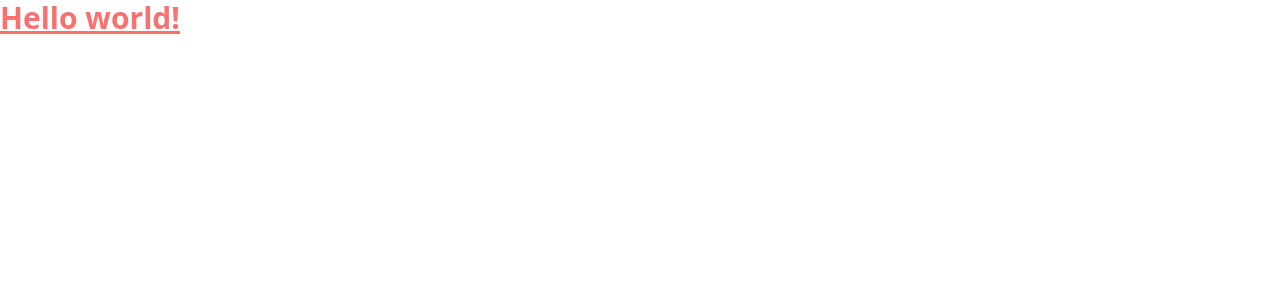
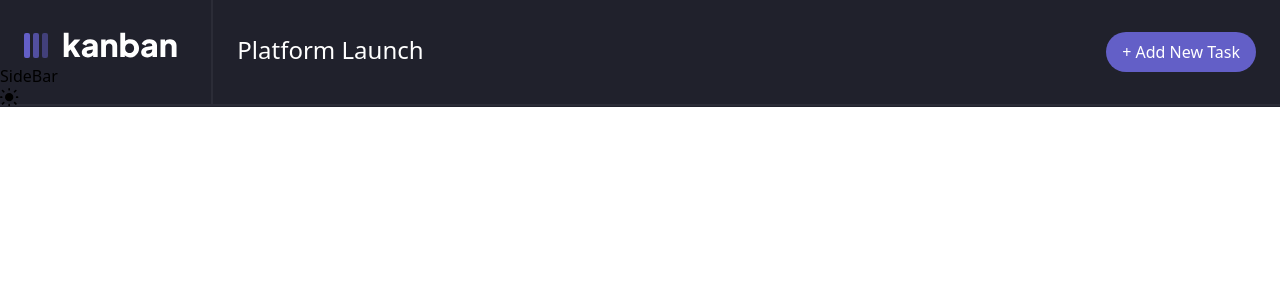
Before and after one commit to samiUllah1526/kanban-board, a React (Vite) app: page / in a window 1280 px wide. Shown: the top 300 px of the page. Built offline with nearby package versions, Linux system fonts and the light colour scheme.

Commit message:
Initial header structure

```diff
--- a/src/App.tsx
+++ b/src/App.tsx
@@ -1,10 +1,12 @@
 import './App.css'
+import { Layout } from './components'
+import Main from './pages'
 
 
 export default function App() {
   return (
-    <h1 className="text-3xl font-bold underline text-red-400">
-      Hello world!
-    </h1>
+    <Layout>
+      <Main />
+    </Layout>
   )
 }
--- /dev/null
+++ b/src/components/Header.tsx
@@ -0,0 +1,21 @@
+import { LogoLightSvg } from '@/assets/svgs'
+import React from 'react'
+
+const Header = () => {
+  return (
+    <>
+      <div className='flex'>
+        <div className='w-1/6 py-8 px-6 border-solid border-r-2 border-r-color-main border-b-2 border-b-color-main'><LogoLightSvg /></div>
+        <div className='flex-1 py-8 px-6 border-b-2 border-b-color-main flex justify-between'>
+          <p className='text-white text-large'>Platform Launch</p>
+          <div>
+            <button className='text-white bg-color-secondary px-4 py-2 rounded-full '>+ Add New Task</button>
+          </div>
+        </div>
+      </div>
+    </>
+
+  )
+}
+
+export default Header
--- /dev/null
+++ b/src/components/Layout.tsx
@@ -0,0 +1,38 @@
+import React, { Children } from 'react'
+import SideBar from './SideBar'
+import Header from "./Header";
+
+
+type Props = {
+    nav: JSX.Element
+    header: JSX.Element
+    children: JSX.Element | JSX.Element[]
+}
+
+
+const Layout = ({ nav, header, children }: Props) => {
+    return (
+        <>
+            <div className='bg-color-bg-dark'>
+                <header className='h-16'>{header}</header>
+                <nav>{nav}</nav>
+                {children}
+            </div>
+        </>
+    )
+}
+
+
+const Main = ({ children }: { children: JSX.Element | JSX.Element[] }) => {
+    return (
+        <>
+            <Layout nav={<SideBar />} header={<Header />}>
+                {children}
+            </Layout>
+        </>
+    )
+}
+
+
+
+export default Main
--- /dev/null
+++ b/src/components/SideBar.tsx
@@ -0,0 +1,9 @@
+import React from 'react'
+
+const SideBar = () => {
+  return (
+    <div>SideBar</div>
+  )
+}
+
+export default SideBar
--- /dev/null
+++ b/src/components/index.ts
@@ -0,0 +1,8 @@
+// import Header from "./Header";
+import Layout from "./Layout";
+
+
+export {
+    Layout,
+    // Header,
+}
--- /dev/null
+++ b/src/pages/index.tsx
@@ -0,0 +1,11 @@
+import { SunSvg } from 'assets/svgs'
+import React from 'react'
+
+
+const Main = () => {
+  return (
+    <div><SunSvg/></div>
+  )
+}
+
+export default Main
```
Also changed, not shown: 1 other file (tests, documents, lock files or other folders).
